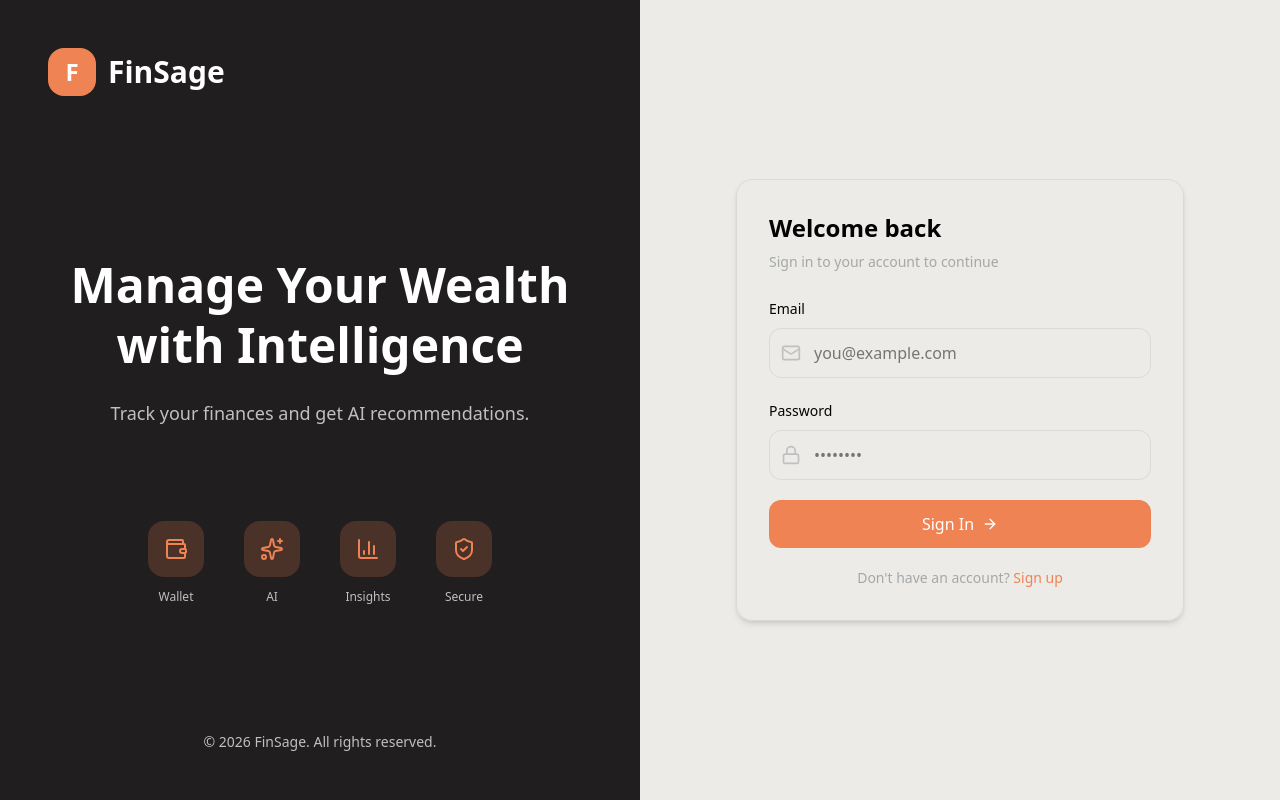
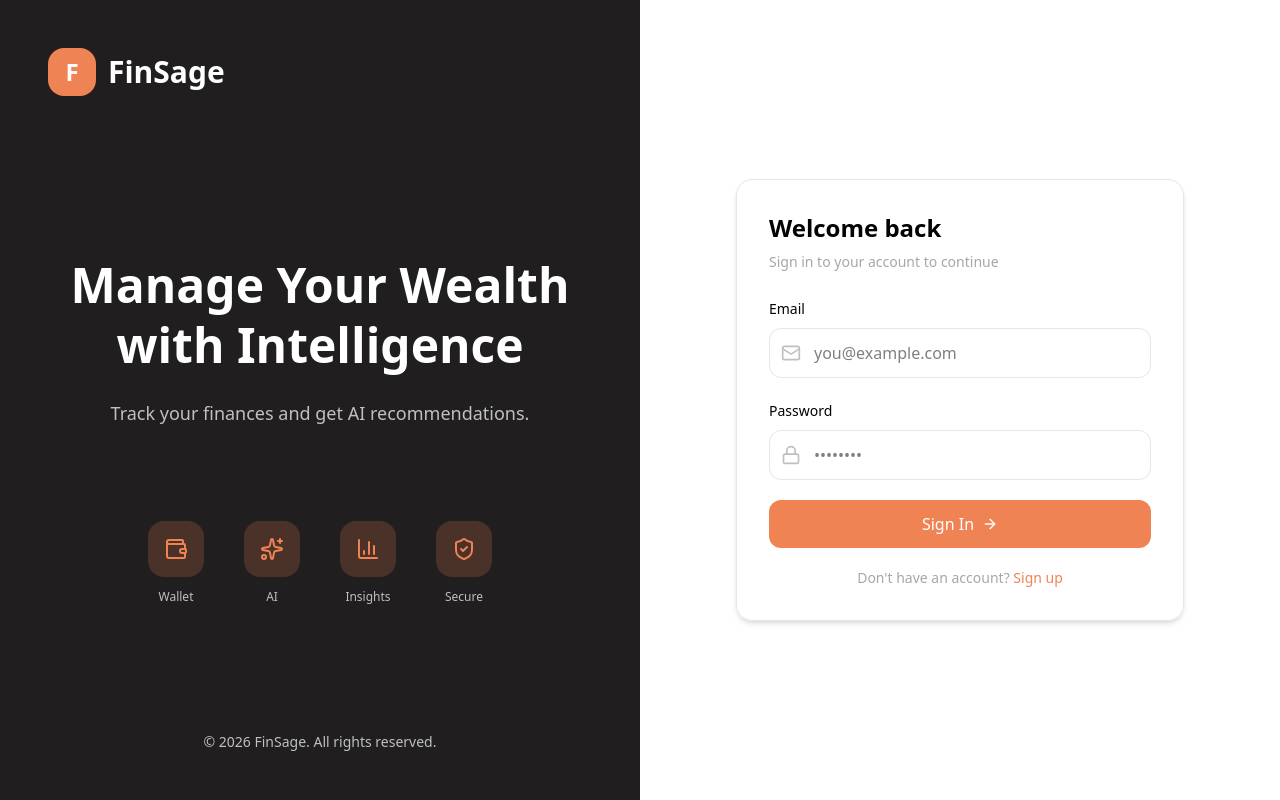
Before and after one commit to kithvin/Finsage, a React (Vite) app in the folder Frontend/: page /login in a window 1280 px wide. Built offline with nearby package versions, Linux system fonts and the light colour scheme; no server answers; the HTML template or start-up script is replaced by a standard one.

Commit message:
feat: update login and signup pages

```diff
--- a/Frontend/src/pages/Login.jsx
+++ b/Frontend/src/pages/Login.jsx
@@ -88,7 +88,7 @@
       </div>
 
       {/* RIGHT SIDE */}
-      <div className="flex-1 flex items-center justify-center px-4 py-10 bg-[#ecebe8]">
+      <div className="flex-1 flex items-center justify-center px-4 py-10 bg-white">
         <div className="w-full max-w-md">
           <div className="lg:hidden flex justify-center items-center gap-3 mb-8">
             <div className="w-11 h-11 rounded-2xl bg-[#EF8354] text-white flex items-center justify-center font-bold text-xl">
--- a/Frontend/src/pages/Signup.jsx
+++ b/Frontend/src/pages/Signup.jsx
@@ -102,7 +102,7 @@
       </div>
 
       {/* RIGHT SIDE */}
-      <div className="flex-1 flex items-center justify-center px-4 py-10 bg-[#ecebe8]">
+      <div className="flex-1 flex items-center justify-center px-4 py-10 bg-white">
         <div className="w-full max-w-md">
           <div className="lg:hidden flex justify-center items-center gap-3 mb-8">
             <div className="w-11 h-11 rounded-2xl bg-[#EF8354] text-white flex items-center justify-center font-bold text-xl">
```
